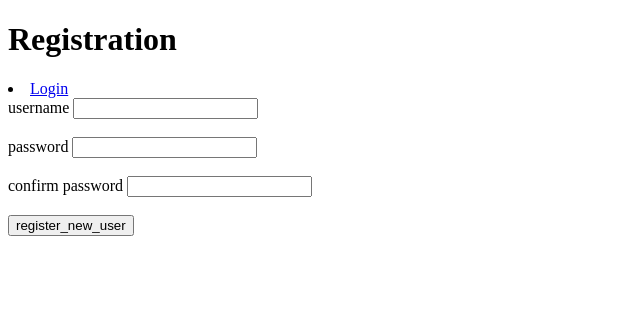
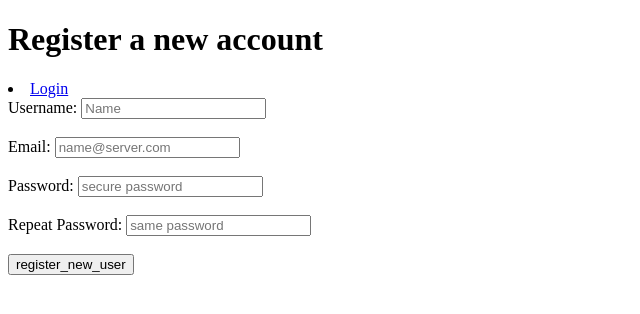
Before and after one commit to lukemartin3/Hospital-Management-System, a Flask app: page /register in a window 1280 px wide. Shown: the top 314 px of the page, without its empty margins (0-640 px from the left). Run offline with Flask 2, Linux system fonts and the light colour scheme.

Commit message:
merged registration files

```diff
--- a/src/templates/registration.html
+++ b/src/templates/registration.html
@@ -5,15 +5,17 @@
     <title>Register New User</title>
 </head>
 <body>
-    <h1>Registration</h1>
+    <h1>Register a new account</h1>
     <li><a href="{{url_for('index')}}">Login</a></li>
     <form action="{{url_for('register_new_user')}}" method="post">
-        <label>username</label>
-        <input type="text" name="username" id="username" required><br><br>
-        <label>password</label>
-        <input type="text" name="password" id="password" required><br><br>
-        <label>confirm password</label>
-        <input type="text" name="confirm_password" id="confirm_password" required><br><br>
+        <label>Username: </label>
+        <input placeholder="Name" type="text" name="username" id="username" required><br><br>
+        <label>Email: </label>
+        <input placeholder="name@server.com" type="text" name="email" id="email" required><br><br>
+        <label>Password: </label>
+        <input placeholder="secure password" type="text" name="password" id="password" required><br><br>
+        <label>Repeat Password: </label>
+        <input placeholder="same password" type="text" name="password_confirm" id="password_confirm" required><br><br>
         <input type="submit" value="register_new_user">
     </form><br>
 </body>
```
Also changed, not shown: src/templates/register.html (deleted, +0 -14 lines).
